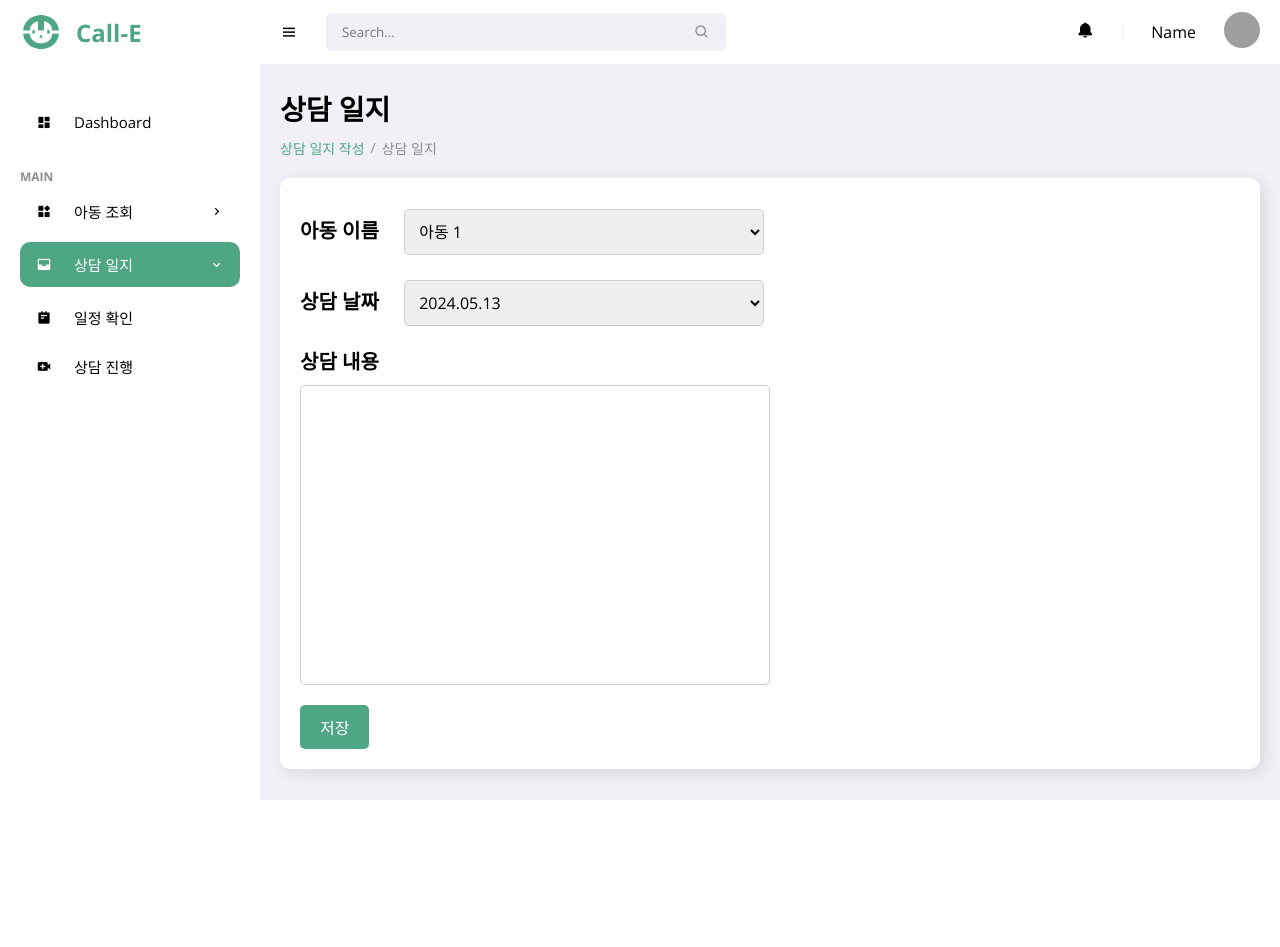
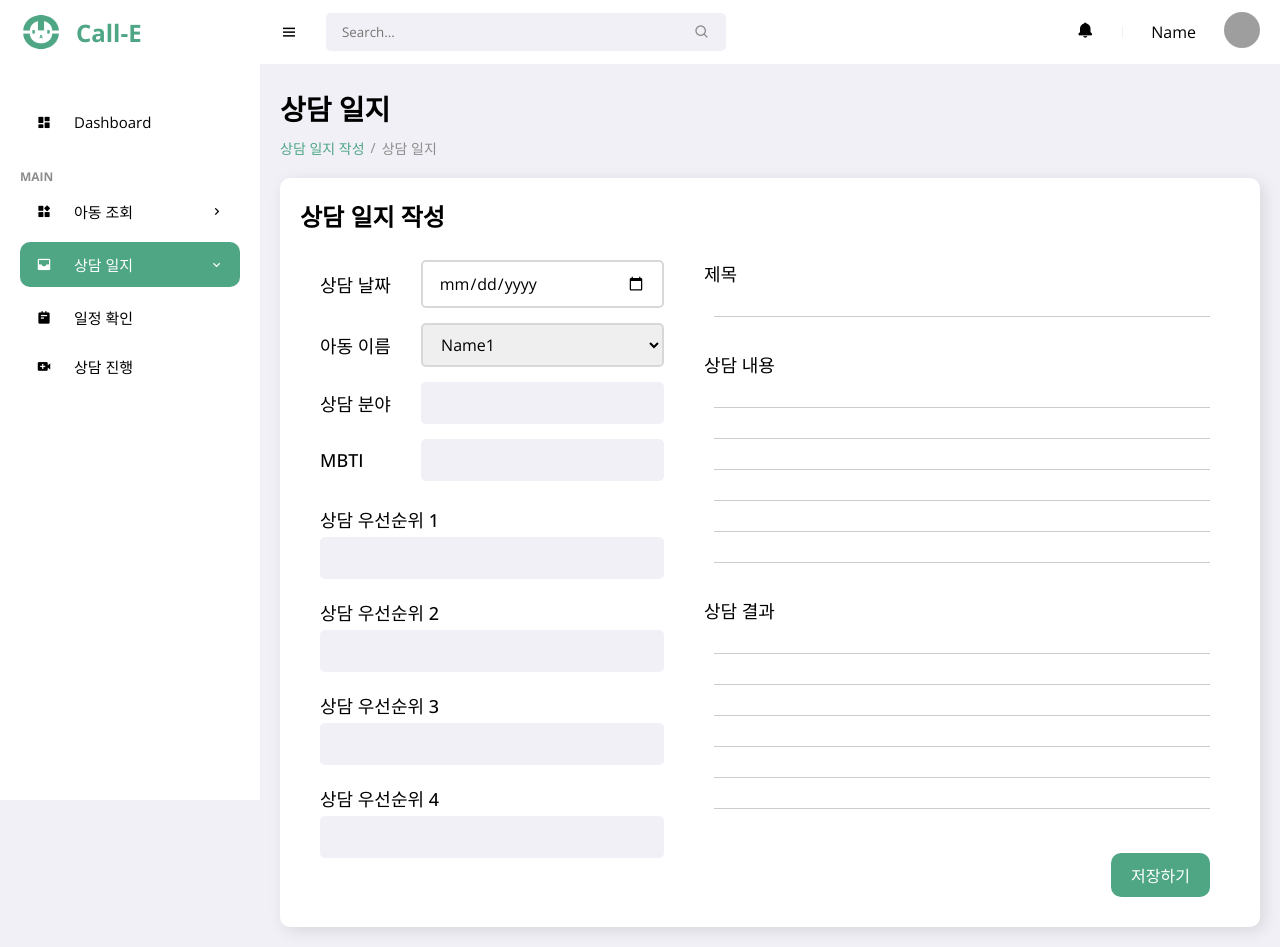
Before and after one commit to leetoryy/Capstone_Call-E, a Python web app: template templates/counselor/counsel_write.html in a window 1280 px wide. Before the commit the page ends 800 px from the top, so only its background shows below. Run offline with Jinja, Linux system fonts and the light colour scheme; the template is opened without the code that fills it, so the values that code supplies are empty; grey boxes are pictures that could not be loaded.

Commit message:
[Design] 상담사 상담일지 작성 화면 디자인 변경

```diff
--- a/static/css/counselor/counsel_write.css
+++ b/static/css/counselor/counsel_write.css
@@ -1,56 +1,144 @@
-/* 폼 섹션 스타일 */
-#counselingForm {
-  justify-content: center;
-  align-items: center;
+.content-section {
+  display: flex;
+  justify-content: space-between;
 }
 
-.form-section {
-  margin-bottom: 20px;
+.left-section {
+  width: 40%;
+  margin: 0px 20px;
 }
 
-.form-section label {
-  display: inline-block;
-  font-size: 20px;
-  font-weight: bold;
-  margin-bottom: 5px;
-  width: 100px;
+.right-section {
+  width: 60%;
+  margin: 15px 20px 0px;
 }
 
-.input-select,
-textarea {
-  padding: 10px;
-  font-size: 16px;
-  border: 1px solid #ccc;
+.left-section label,
+.right-section label {
+  display: inline-block;
+  font-size: 18px;
+  font-weight: 500;
+  width: auto;
+}
+
+.right-section label {
+  display: inline;
+  margin-top: 15px;
+  margin-bottom: 10px;
+}
+
+.left-section input,
+.left-section select,
+.right-section textarea {
+  width: 100%;
+  padding: 8px;
   border-radius: 5px;
   box-sizing: border-box;
-  margin-top: 5px;
-  display: inline-block;
 }
 
-.input-select {
-  width: calc(50% - 110px);
+.left-section select {
+  border: 2px solid #d8d8d8;
+  padding: 8px 14px;
 }
 
-textarea {
-  width: 50%;
-  height: 300px;
-  display: block;
-  margin-top: 5px;
-  resize: none;
+.left-section input,
+.left-section select {
+  font-size: 16px;
 }
 
-/* 저장 버튼 스타일 */
-button[type="submit"] {
+.left-section input[type="text"],
+.left-section input[type="date"],
+.left-section select {
+  outline: none !important;
+  box-shadow: none !important;
+}
+
+.left-section input[type="text"]:focus,
+.left-section input[type="date"]:focus,
+.left-section select:focus {
+  outline: none !important;
+  box-shadow: none !important;
+}
+
+.right-section textarea {
+  width: 100%;
+  height: 200px;
+  resize: vertical;
+  margin-bottom: 15px;
+  resize: none;
+  border: none;
+  outline: none;
+  font-size: 16px;
+  padding: 0px 20px;
+  overflow: auto;
+}
+
+.notes {
+  background-attachment: local;
+  background-image: linear-gradient(to right, white 10px, transparent 10px), linear-gradient(to left, white 10px, transparent 10px), repeating-linear-gradient(white, white 30px, #ccc 30px, #ccc 31px, white 31px);
+  line-height: 31px;
+  padding: 8px 0px;
+}
+
+#counsel-title {
+  height: 45px;
+}
+
+main .left-section .form-group {
+  display: flex;
+  align-items: center;
+  margin-top: 15px;
+}
+
+main .right-section .form-group {
+  display: inline;
+  align-items: center;
+  margin-top: 15px;
+}
+
+.form-group label {
+  width: 120px;
+  margin-right: 10px;
+  text-align: left;
+}
+
+.priority-group {
+  display: flex;
+  flex-direction: column;
+  margin: 10px 0px;
+}
+
+.priority-group input {
+  margin-top: 5px;
+  margin-bottom: 5px;
+  width: 100%;
+}
+
+.priority-group label {
+  margin-top: 15px;
+  width: 100%;
+}
+
+.priority-group input {
+  outline: none;
+  background: var(--grey);
+  border: none;
+  padding: 10px 16px;
+}
+
+.right-section button {
+  margin: 10px;
   padding: 10px 20px;
-  background-color: #4ea685;
-  color: #fff;
-  border: none;
-  border-radius: 5px;
   font-size: 16px;
   cursor: pointer;
-  transition: background-color 0.3s;
+  background-color: var(--primary-color);
+  color: white;
+  border: none;
+  border-radius: 10px;
+  float: right;
 }
 
-button[type="submit"]:hover {
-  background-color: #3c896d;
+.left-section input[type="date"] {
+  border: 2px solid #d8d8d8;
+  background-color: white;
 }
--- a/templates/counselor/counsel_write.html
+++ b/templates/counselor/counsel_write.html
@@ -87,31 +87,77 @@
 
         <div class="data">
           <div class="content-data">
-            <form id="counselingForm">
-                <div class="form-section">
-                  <label for="childName">아동 이름</label>
-                  <select id="childName" name="childName" class="input-select">
-                    <option value="child1">아동 1</option>
-                    <option value="child2">아동 2</option>
-                    <option value="child3">아동 3</option>
-                  </select>
+            <div class="head">
+              <h2>상담 일지 작성</h2>
+              <box-icon name="down-arrow-alt"></box-icon>
+            </div>
+            <form id="journal-form" method="POST" action="/save_journal">
+              <div class="content-section">
+                <div class="left-section">
+
+                  <div class="form-group">
+                    <label for="counsel-date">상담 날짜</label>
+                    <input type="date" id="counsel-date" />
+                  </div>
+
+                  <div class="form-group">
+                    <label for="child-name">아동 이름</label>
+                    <select id="child-name">
+                      <option value="name1">Name1</option>
+                      <option value="name2">Name2</option>
+                    </select>
+                  </div>
+
+                  <div class="form-group">
+                    <label for="counsel-field">상담 분야</label>
+                    <input type="text" id="counsel-field" />
+                  </div>
+
+                  <div class="form-group">
+                    <label for="mbti">MBTI</label>
+                    <input type="text" id="mbti" />
+                  </div>
+
+                  <div class="priority-group">
+                    <label for="priority1">상담 우선순위 1</label>
+                    <input type="text" id="priority1" />
+
+                    <label for="priority2">상담 우선순위 2</label>
+                    <input type="text" id="priority2" />
+
+                    <label for="priority3">상담 우선순위 3</label>
+                    <input type="text" id="priority3" />
+
+                    <label for="priority4">상담 우선순위 4</label>
+                    <input type="text" id="priority4" />
+                  </div>
                 </div>
-                <div class="form-section">
-                  <label for="counselingDate">상담 날짜</label>
-                  <select id="childName" name="childName" class="input-select">
-                    <option value="2024.05.13">2024.05.13</option>
-                    <option value="2024.05.14">2024.05.14</option>
-                    <option value="2024.05.15">2024.05.15</option>
-                  </select>
+
+                <div class="right-section">
+                  <div class="form-group">
+                    <label for="counsel-title">제목</label>
+                    <textarea id="counsel-title" name="counsel-title" class="notes"></textarea>
                 </div>
-                <div class="form-section">
-                  <label for="counselingNotes">상담 내용</label>
-                  <textarea id="counselingNotes" name="counselingNotes" rows="4" cols="50" required></textarea>
+
+
+                <div class="form-group">
+                    <label for="counsel-content">상담 내용</label>
+                    <textarea id="counsel-content" name="counsel-content" class="notes"></textarea>
                 </div>
-                <button type="submit">저장</button>
+
+                <div class="form-group">
+                    <label for="counsel-result">상담 결과</label>
+                    <textarea id="counsel-result" name="counsel-result" class="notes"></textarea>
+                </div>
+
+                  <button>저장하기</button>
+                </div>
+              </div>
             </form>
           </div>
+          <!-- card -->
         </div>
+
       </main>
       <!-- MAIN -->
     </section>
```
